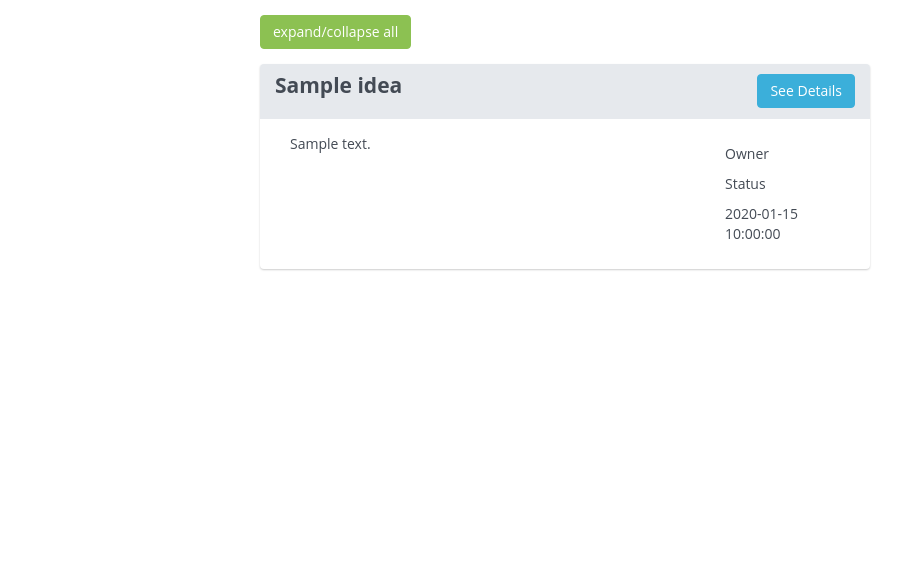
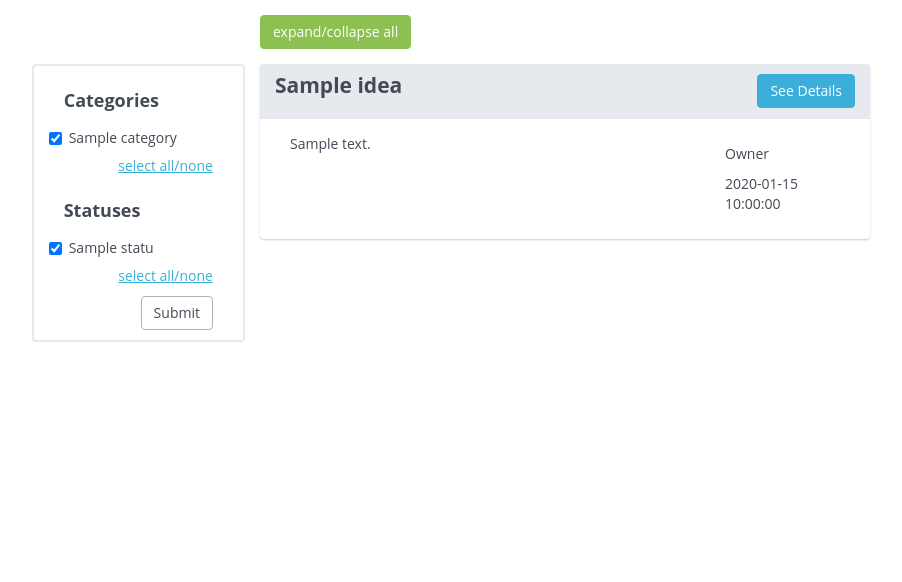
Before and after one commit to OliverCattermole/idea-repo, a PHP site: page /ideas.php in a window 1280 px wide. Shown: the top 582 px of the page, without its empty margins (75-977 px from the left). Run offline with PHP 8.4, Linux system fonts and the light colour scheme; tables that the repository leaves empty or names only in its code hold one stand-in row (values such as "Sample post"); some libraries are stand-ins or nearby versions.

Commit message:
added frontend for filters

```diff
--- a/ideas.php
+++ b/ideas.php
@@ -65,70 +65,114 @@
 		<div class="spacer"></div>
 
     <?php }; ?>
+    <div class="row">
+
+    <div class="filters col-md-2 col-md-offset-1 hidden-sm hidden-xs affix">
+		<form>
+			<h5>Categories</h5>
+			<?php
+				$statement = $db->query('SELECT * FROM category');
+				$categories = $statement->fetchAll(PDO::FETCH_ASSOC);
+				foreach($categories as $category){
+			?>
+				<div class="checkbox">
+				  <label>
+				    <input type="checkbox" value="<?php echo $category['pk_id']; ?>" checked>
+				    	<?php echo $category['name']; ?>
+				  </label>
+				</div>
+			<?php }; ?>
+			<p class="pull-right"><a><u>select all/none</u></a></p>
+			<div class="clearfix"></div>
+
+			<h5>Statuses</h5>
+			<?php
+				$statement = $db->query('SELECT * FROM status');
+				$statuses = $statement->fetchAll(PDO::FETCH_ASSOC);
+				foreach($statuses as $status){
+			?>
+				<div class="checkbox">
+				  <label>
+				    <input type="checkbox" value="<?php echo $status['pk_id']; ?>" checked>
+				    	<?php echo $status['name']; ?>
+				  </label>
+				</div>
+			<?php }; ?>
+			<p class="pull-right"><a><u>select all/none</u></a></p>
+			<div class="clearfix"></div>
+
+		  <button type="submit" class="btn btn-default pull-right">Submit</button>
+		</form>
+	</div>
 
 <?php
 	//fetch ideas from the db
 	//sort by most recent
 	$stmt = $db->query('SELECT * FROM ideas ORDER BY pk_id DESC');
-	$results = $stmt->fetchAll(PDO::FETCH_ASSOC);
+	$ideas = $stmt->fetchAll(PDO::FETCH_ASSOC);
+?>
+<?php
+	//print the ideas
+	$i=0;
+	foreach($ideas as $idea){
+	$i++;
 ?>
 
-<?php
-	//print the ideas
-	foreach($results as $value){
-?>
-		<div class="row">
-			<div class="col-lg-3 col-md-2 col-sm-1"></div>
-			<div class="col-lg-6 col-md-8 col-sm-10">
+
+			<div class="col-lg-6 col-lg-offset-3 col-md-8 col-md-offset-2 col-sm-10 col-sm-offset-1">
 			   <div class="panel panel-default">
 					<div class="panel-heading clearfix" onclick="expand(this)">
 			            <h3 class="panel-title">
 			            	<p class="idea-title">
 								<i class="fa fa-font-awesome" aria-hidden="true"></i>
 				            	<strong>
-				            		<?php echo $value['title']; ?>
+				            		<?php echo $idea['title']; ?>
 				            	</strong>
 				            </p>
 			            </h3>
 			            <a type="button"
 			            	class="btn btn-primary pull-right hidden-xs"
-			            	href="ideadetails.php?idea=<?php echo $value['pk_id']; ?>">
+			            	href="ideadetails.php?idea=<?php echo $idea['pk_id']; ?>">
 			            	See Details
 			            </a>
 			         </div>
 			         <div class="panel-body">
 		         		<div class="col-md-9">
 		         			<p>
-		         				<?php echo $value['description']; ?>
+		         				<?php echo $idea['description']; ?>
 		         			</p>
 		         		</div>
 		         		<a type="button"
 		         			class="btn btn-primary visible-xs"
 		         			style="width:100%"
-		         			href="ideadetails.php?idea=<?php echo $value['pk_id']; ?>"
+		         			href="ideadetails.php?idea=<?php echo $idea['pk_id']; ?>"
 		         			>See Details
 		         		</a>
 		         		<div class="col-sm-3 hidden-sm hidden-xs">
 		         			<p>
 		         				<?php
 		         					//get the category name using the given id
-		         					$name = $db->query("SELECT name FROM category WHERE pk_id = ".$value['fk_category'])->fetch(PDO::FETCH_ASSOC);
+		         					$name = $db->query("SELECT name FROM category WHERE pk_id = ".$idea['fk_category'])->fetch(PDO::FETCH_ASSOC);
 		         					echo $name['name'];
 		         				?>
 		         			</p>
 		         			<p>Owner</p>
-		         			<p>Status</p>
 		         			<p>
-		         				<?php echo $value['date_raised']; ?>
+		         				<?php
+		         					//get the category name using the given id
+		         					$name = $db->query("SELECT name FROM status WHERE pk_id = ".$idea['fk_status'])->fetch(PDO::FETCH_ASSOC);
+		         					echo $name['name'];
+		         				?>
+		         			</p>
+		         			<p>
+		         				<?php echo $idea['date_raised']; ?>
 		         			</p>
 		         		</div>
 			         </div>
 				</div>
 			</div>
-			<div class="col-lg-3 col-md-2 col-sm-1"></div>
 		</div>
 <?php }; ?>
-
 
 
     <!-- Bootstrap -->
--- a/style.css
+++ b/style.css
@@ -20,6 +20,14 @@
 }
 .panel{
 	word-wrap: break-word;
+}
+
+/*filters*/
+.filters{
+	position: fixed;
+	padding: 10px 30px;
+	border: 2px solid rgb(230, 233, 237);
+	border-radius:4px;
 }
 
 /*expand/collapse all button*/
```
Also changed, not shown: ideadetails.php (+7 -1 lines), index.php (+19 -1 lines).
